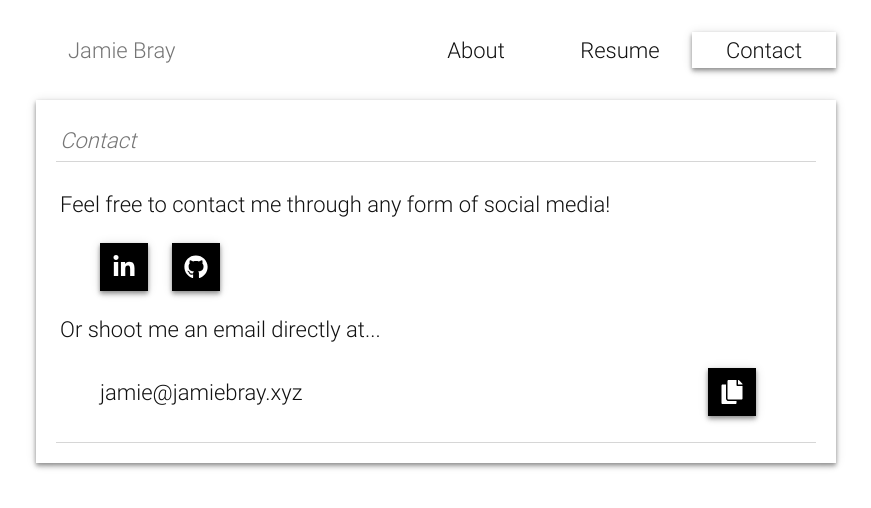
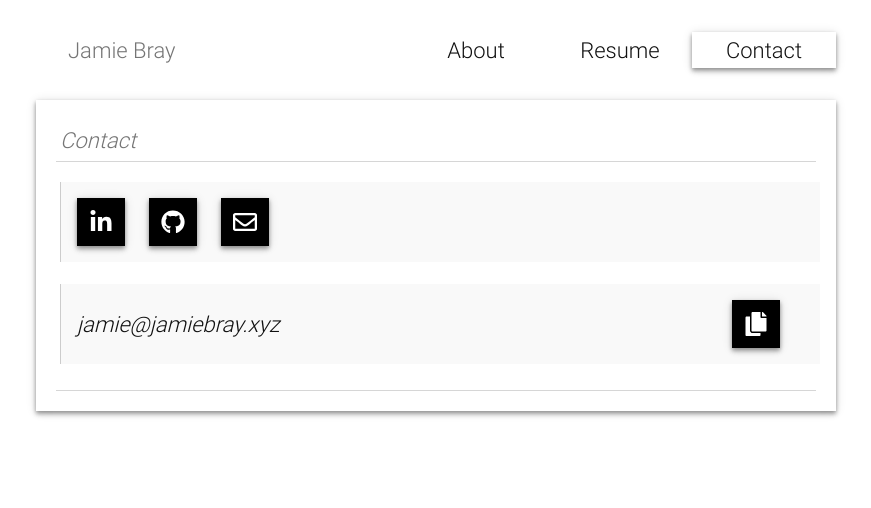
Before and after one commit to Jumbub/jamiebray-ui, a Next.js app: page /contact in a window 1280 px wide. Shown: the top 508 px of the page, without its empty margins (204-1075 px from the left). Built offline with nearby package versions, Linux system fonts and the light colour scheme.

Commit message:
Add email contact, remove bloat information

```diff
--- a/src/gui/components/ContentCardContact/ContentCardContact.tsx
+++ b/src/gui/components/ContentCardContact/ContentCardContact.tsx
@@ -1,6 +1,13 @@
 import copy from 'copy-to-clipboard';
 import React, { memo } from 'react';
-import { FaLinkedinIn, FaGithub, FaCopy } from 'react-icons/fa';
+import {
+  FaLinkedinIn,
+  FaGithub,
+  FaCopy,
+  FaMailBulk,
+  FaPooStorm,
+  FaRegEnvelope,
+} from 'react-icons/fa';
 import { EMAIL } from '../../constants/personal';
 import { GITHUB, LINKEDIN } from '../../constants/social';
 import { Card } from '../Card/Card';
@@ -15,17 +22,18 @@ export const ContentCardContact = memo(() => (
     <Card>
       <Content title="Contact">
         <div className={styles.content}>
-          <p>Feel free to contact me through any form of social media!</p>
-          <blockquote className={styles.multipleCards}>
+          <blockquote className={`${styles.quote} ${styles.multipleCards}`}>
             <a href={LINKEDIN} title="My LinkedIn profile">
               <IconCard highlight render={className => <FaLinkedinIn className={className} />} />
             </a>
             <a href={GITHUB} title="My LinkedIn profile">
               <IconCard render={className => <FaGithub className={className} />} />
             </a>
+            <a href={`mailto:${EMAIL}`} title="My email">
+              <IconCard render={className => <FaRegEnvelope className={className} />} />
+            </a>
           </blockquote>
-          <p>Or shoot me an email directly at...</p>
-          <blockquote className={styles.dataAndIcon}>
+          <blockquote className={`${styles.quote} ${styles.dataAndIcon}`}>
             <div className={styles.data}>{EMAIL}</div>
             <IconCard
               onClick={() => copy(EMAIL)}
--- a/src/gui/components/ContentCardResume/ContentCardResume.tsx
+++ b/src/gui/components/ContentCardResume/ContentCardResume.tsx
@@ -1,7 +1,7 @@
 import React from 'react';
-import { FaDownload, FaEye } from 'react-icons/fa';
+import { FaDownload } from 'react-icons/fa';
 import styled from 'styled-components';
-import { RESUME_PDF_DOWNLOAD, RESUME_PDF_LINK, RESUME_PDF_IFRAME } from '../../constants/personal';
+import { RESUME_PDF_DOWNLOAD, RESUME_PDF_IFRAME } from '../../constants/personal';
 import { Card } from '../Card/Card';
 import Content from '../Content/Content';
 import { Head } from '../Head/Head';
```
